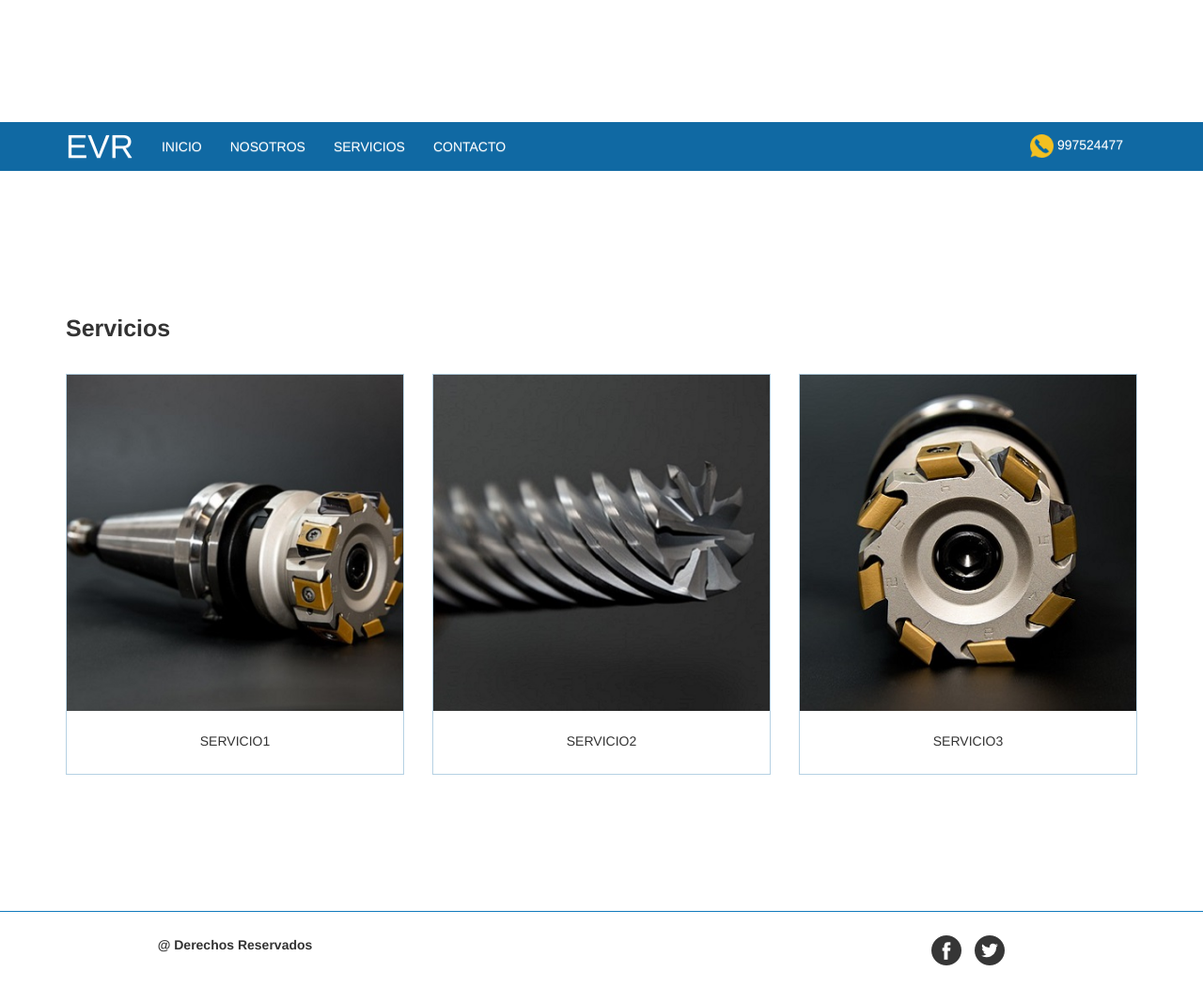
After one commit to Enrique0206/EVR, a PHP site: page /servicios.php in a window 1280 px wide. The commit adds this page. Shown: the whole page at 94% size. Run offline with PHP 8.4, Linux system fonts and the light colour scheme.

Commit message:
Torneria EVR - servicios

```diff
--- a/css/estilo.css
+++ b/css/estilo.css
@@ -13,6 +13,7 @@ body {
     height: 80px;
 }
 
+/*slider-index*/
 #slider {
 	background-image: url(../images/jpg/fresadora.jpg);
 	background-size: cover;
@@ -35,64 +36,10 @@ body {
 	border-bottom-right-radius: 4px;
 	border-top-right-radius: 4px;
 }
+/*slider-index*/
 
-#tit_serv {
-	background: #EFEFEF;
-	color: #EF0932;
-	text-align: center;
-	font-size: 40px;
-	min-height: 30px;
-	padding-top: 15px;
-}
 
-#servicios {
-	background-color: #EFEFEF;
-	min-height: 420px;
-}
-#servicios .container {
-	padding-top: 0px;
-	/*background-color: #FFDA0A;*/
-	background-color:#EFEFEF;
-	margin-top: 15px;
-}
-
-#servicios .container .row .col-md-4 {
-	text-align: center;
-	padding-top: 17px;
-	padding-bottom: 30px;
-}
-
-.col-md-4 .servicio a {
-	color: #08246A;
-	text-decoration:none;
-	transition: 0.5s;
-}
-
-.col-md-4 .servicio a:hover {
-	color: #EF0932;
-}
-
-.servicio {
-	border-radius: 0px;
-	font-size: 21px;
-	padding-bottom: 20px;
-}
-
-.col-md-4 .imagen .img-responsive {
-	opacity: 1;
-	transition: 1s;
-}
-
-.col-md-4 .imagen .img-responsive:hover {
-	/*opacity: 0.7;*/
-	filter: grayscale(100%);
-	border: 1px solid #000000;
-}
-
-#pie {
-	min-height: 80px;
-	padding-top: 25px;
-}
+/*nosotros*/
 #cont_con {
 	min-height: 700px;
 	background-color: #FFFFFF;
@@ -100,10 +47,6 @@ body {
 	padding-right: 0px;
 }
 
-
-.espacio_cont {
-	height: 130px;
-}
 #cont_con .container {
 	background-color: #EFEFEF;
 	min-height: 500px;
@@ -114,12 +57,10 @@ body {
 	background-attachment: fixed;
 }
 
-
-
-
 #cont_con .container .row {
 	background-color: rgba(255,255,255,0.8);
 	min-height: 500px;
+
 }
 
 .container .row .col-md-12 {
@@ -127,25 +68,107 @@ body {
 	font-size: 25px;
 	padding-top: 20px;
 	padding-bottom: 15px;
-	border-bottom: 1px solid #D9AB22;
+	/*border-bottom: 1px solid #D9AB22;*/
+	animation: slidein 2s; animation
 }
-
 
 #cont_con .container .row .col-md-8 {
 	text-align: justify;
 	font-size: 15px;
 	padding-left: 19px;
-	padding-top: 35px;
+	padding-top: 17px;
 }
 
 #cont_con .container .row .col-md-4 {
 	padding-right: 15px;
-	padding-top: 40px;
+	padding-top: 22px;
 }
 
+.espacio_cont {
+	height: 130px;
+}
+/*nosotros*/
+
+/*servicios*/
+#cont_serv .container {
+	text-align: center;
+	min-height: 400px;
+
+}
+
+#cont_serv .container .row .col-md-4 {
+	padding-top: 15px;
+	padding-bottom: 15px;
+	border-width: 1px;
+}
+
+.serv_descr {
+	border: 1px solid rgba(16,105,163,0.30);
+	transition: 0.8s;
+}
+
+.serv_descr:hover {
+	background:rgba(0,0,0,0.80);
+	color:#FFDA0A;
+}
+
+.serv_descr img {
+	transition: 0.8s;
+}
+
+.serv_descr:hover img {
+	opacity: 0.7;
+}
+	/*descripcion del articulo*/
+	.serv_descr span {
+		position:absolute;
+		top:50%;
+		left:50%;
+		transform:translate(-50%, -50%);
+		color:#FFFFFF;
+		display:none;
+		font-size: 20px;
+	}
+
+	.serv_descr:hover span {
+		display: block;
+	}
+	/*descripcion del articulo*/
+
+.col-md-4 .serv_descr .img-responsive {
+	margin: 0 auto;
+}
+
+.col-md-4 .serv_descr p {
+	padding-top: 22px;
+	padding-bottom: 15px;
+}
+/*servicios*/
+
+
+/*pie de pagina*/
 body hr {
 	height: 1px;
-	background-color:#127ABD;
+	background-color: #127ABD;
+	margin: 0 auto;
+	padding: 0px;
 	border: none;
+}
 
+#pie {
+	min-height: 80px;
+	padding-top: 25px;
+	text-align: center;
 }
+/*pie de pagina*/
+
+
+@-webkit-keyframes slidein {
+        0%{
+           margin-left: 200%;
+        }
+
+        100%{
+           margin-left: 0%;
+        }
+    }
--- a/includes/footer.php
+++ b/includes/footer.php
@@ -1,4 +1,5 @@
-<div id="pie" class="container">
+
+		<div id="pie" class="container">
 			<div class="row">
 				<div class="col-md-4"><strong>@ Derechos Reservados</strong></div>
 				<div class="col-md-4"></div>
--- a/includes/header.php
+++ b/includes/header.php
@@ -1,3 +1,4 @@
+<link href="../css/estilo.css" rel="stylesheet" type="text/css">
 		<div id="logo" class="container-fluid"></div>
 
 		<nav class="navbar">
@@ -18,14 +19,15 @@
 					<ul class="nav navbar-nav">
 						<li><a class="items" href="index.php">INICIO</a></li>
 						<li><a class="items" href="nosotros.php">NOSOTROS</a></li>
-						<li class="dropdown">
-						  <a class="items" href="#" class="dropdown-toggle" data-toggle="dropdown" role="button" aria-haspopup="true" aria-expanded="false">SERVICIOS<span class="caret"></span></a>
+						<li><a class="items" href="servicios.php">SERVICIOS</a></li>
+					    <!--<li class="dropdown">
+						  <a class="items" href="index.php" class="dropdown-toggle" data-toggle="dropdown" role="button" aria-haspopup="true" aria-expanded="false">SERVICIOS<span class="caret"></span></a>
 						  <ul class="dropdown-menu">
-							<li><a href="#">Servicio 1</a></li>
+							<li><a href="servicios.php">Servicio 1</a></li>
 							<li><a href="#">Servicio 2</a></li>
 							<li><a href="#">Servicio 3</a></li>
 						  </ul>
-						</li>
+						</li>-->
 						<li><a class="items" href="#">CONTACTO</a></li>
 					  </ul>
 
--- /dev/null
+++ b/servicios.php
@@ -0,0 +1,49 @@
+<!DOCTYPE html>
+<html>
+    <head>
+        <title>EVR maestranza industrial</title>
+
+		<?php include './includes/head.php';?>
+
+    </head>
+
+    <body>
+
+		<?php include './includes/header.php';?>
+
+		<div id="cont_serv" class="container-fluid">
+			<div class="container-fluid espacio_cont" ></div>
+				<div class="container">
+					<div class="row">
+						<div class="col-md-12"><strong>Servicios</strong></div>
+						<div class="col-md-4">
+							<div class="serv_descr">
+								<img src="images/jpg/img_serv1.jpg" class="img-responsive" style="width: 105%">
+								<span>agregar una reseña del servicio</span>
+								<p>SERVICIO1</p>
+							</div>
+						</div>
+						<div class="col-md-4">
+							<div class="serv_descr">
+								<img src="images/jpg/img_serv2.jpg" class="img-responsive" style="width: 100%">
+								<span>agregar una reseña del servicio</span>
+								<p>SERVICIO2</p>
+							</div>
+						</div>
+						<div class="col-md-4">
+							<div class="serv_descr">
+								<img src="images/jpg/img_serv3.jpg" class="img-responsive" style="width: 100%">
+								<span>agregar una reseña del servicio</span>
+								<p>SERVICIO3</p>
+							</div>
+						</div>
+					</div>
+				</div>
+			<div class="espacio_cont"></div>
+		</div>
+
+		<hr>
+		<?php include './includes/footer.php';?>
+
+    </body>
+</html>
```
Also changed, not shown: index.php (+1 -22 lines), nosotros.php (+0 -24 lines), images/jpg/img_serv1.jpg (added), images/jpg/img_serv2.jpg (added), images/jpg/img_serv3.jpg (added), images/jpg/reptil.jpg (added), images/jpg/servicio2.jpg (added).
